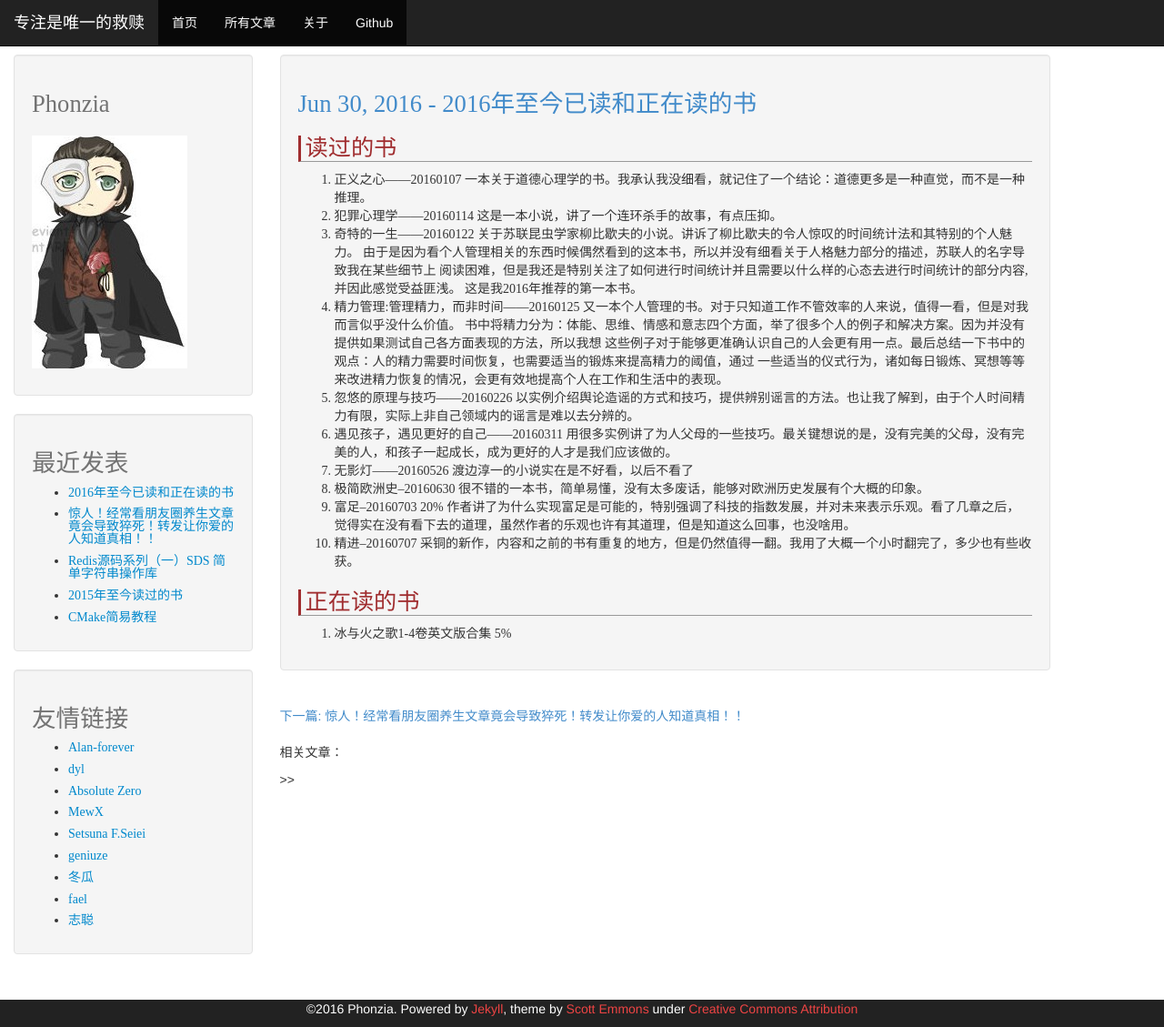
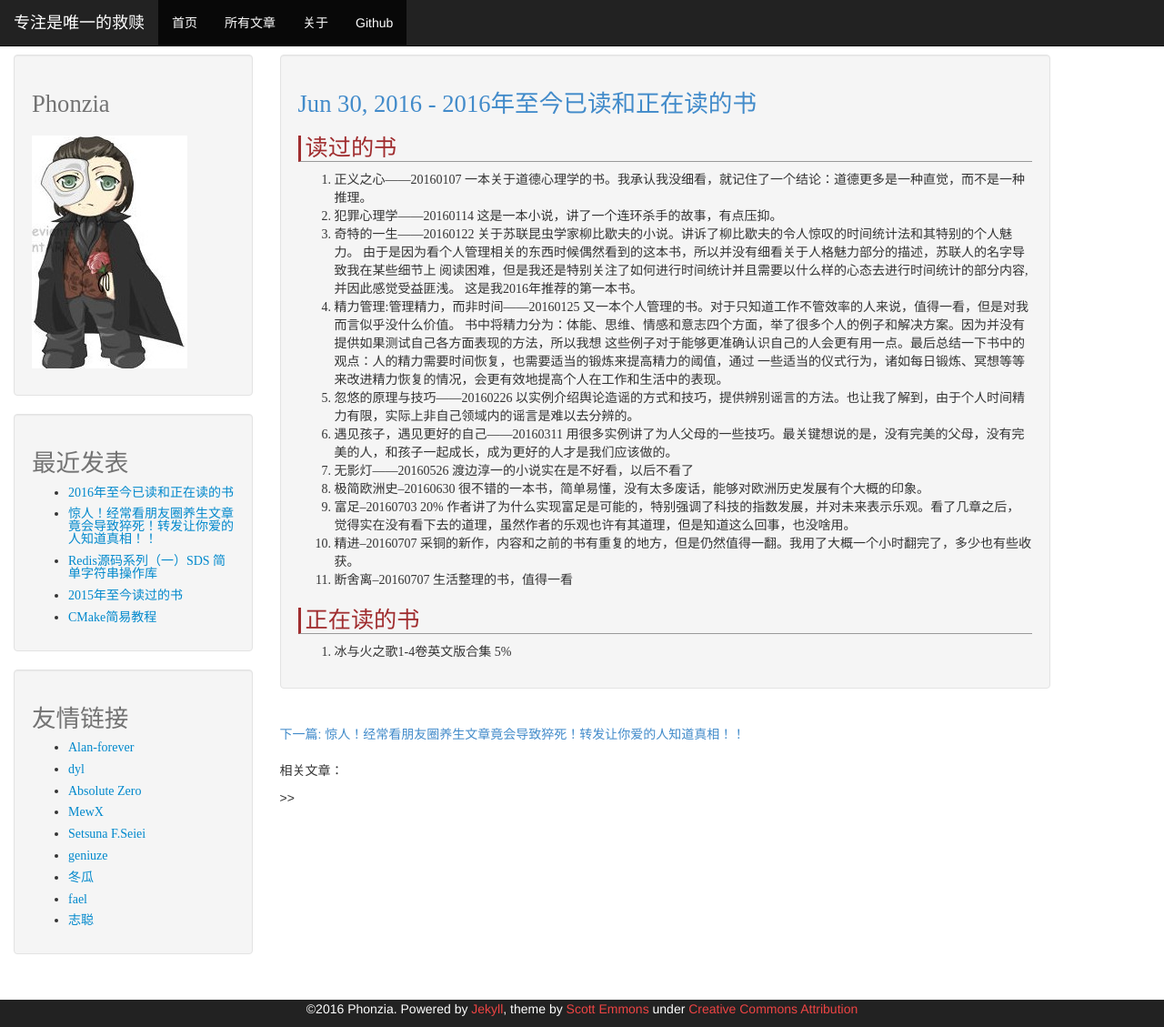
Before and after one commit to phonzia/old_blog, a Jekyll site: the page built from _posts/2016-06-30-BooksRead.md, in a window 1280 px wide and 1129 px high. Shown: the whole window at 91% size. Built offline with Jekyll 4.4.1, drawn with Linux system fonts in a browser that asks for light colours; Markdown is read by kramdown in place of the engine named in the settings; comment, search, counter and statistics services are not loaded.

Commit message:
Update 2016年至今已读和正在读的书

```diff
--- a/_posts/2016-06-30-BooksRead.md
+++ b/_posts/2016-06-30-BooksRead.md
@@ -22,6 +22,7 @@ tags: ''
 8. 极简欧洲史--20160630 很不错的一本书，简单易懂，没有太多废话，能够对欧洲历史发展有个大概的印象。
 9. 富足--20160703 20% 作者讲了为什么实现富足是可能的，特别强调了科技的指数发展，并对未来表示乐观。看了几章之后，觉得实在没有看下去的道理，虽然作者的乐观也许有其道理，但是知道这么回事，也没啥用。
 10. 精进--20160707 采铜的新作，内容和之前的书有重复的地方，但是仍然值得一翻。我用了大概一个小时翻完了，多少也有些收获。
+11. 断舍离--20160707 生活整理的书，值得一看
 
 ## 正在读的书
 1. 冰与火之歌1-4卷英文版合集 5%
```
